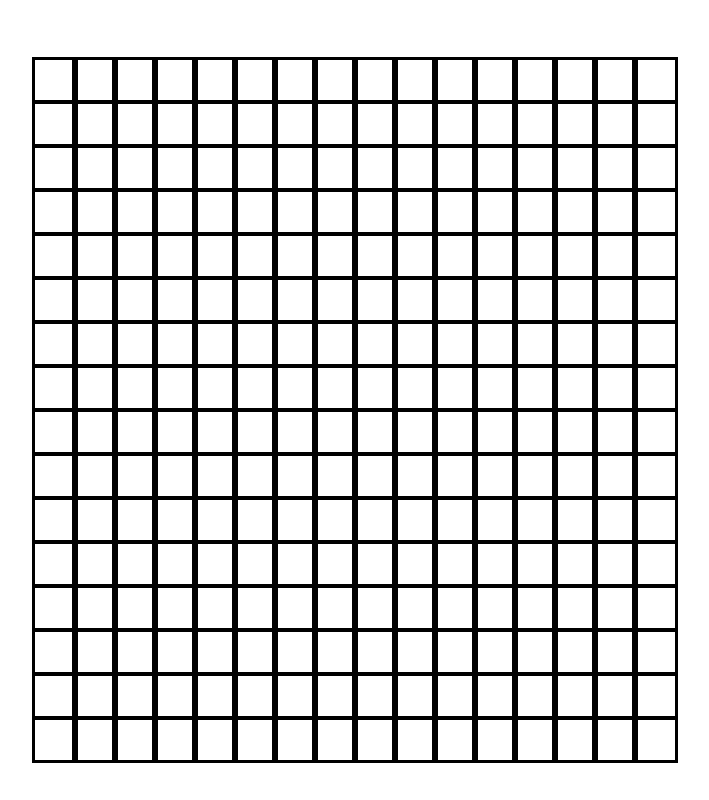
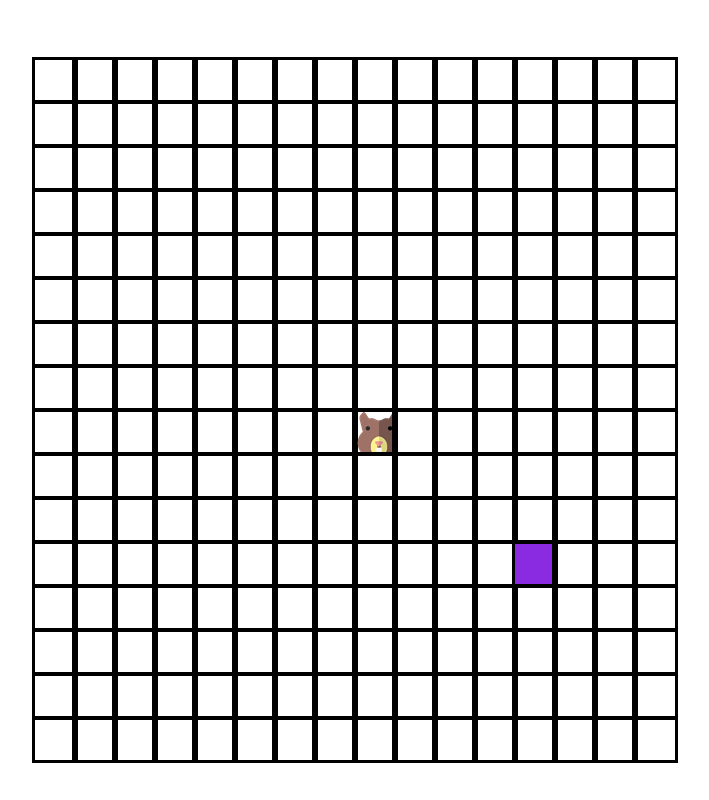
Before and after one commit to JanetGM/snake-challenge, a React (Create React App) app: page / in a window 1280 px wide. Shown: the whole page, without its empty margins (285-994 px from the left). Built offline with nearby package versions, Linux system fonts and the light colour scheme.

Commit message:
create a snake

```diff
--- a/src/App.css
+++ b/src/App.css
@@ -54,6 +54,17 @@ body{
   outline: 3px solid black;
   display: inline-block;
 }
+.acorn{
+  background-image: url('img/food.png');
+
+}
+.head{
+ background-image: url('img/zoo.png');
+}
+.bodyChipmunk{
+  background-color: blueviolet;
+}
+
 
 @keyframes App-logo-spin {
   from {
--- a/src/components/Playspace.js
+++ b/src/components/Playspace.js
@@ -7,7 +7,9 @@ class Playspace extends React.Component {
     constructor(){
     super();
     const grid = [];
+
     //create grid
+
     for(let row=0;row<16;row++){
         const colRow=[];
         for(let col=0;col<16;col++){
@@ -18,19 +20,76 @@ class Playspace extends React.Component {
         grid.push(colRow);
     }
 
+    //creando estado
+
     this.state ={
         grid,
+        acorn:{
+            row:Math.floor(Math.random()*16),
+            col:Math.floor(Math.random()*16),
+        },
+        chipmunk:{
+          chipmunkHead:{
+            row:8,
+            col:8
+          },
+          chipmunkBody:[0,1],
+
+        }
     }
+}
+
+
+    //creando el cuerpo de la chipmunk
+
+    showChipmunkHead = (cell) => {
+        const {chipmunk}=this.state;
+        return(chipmunk.chipmunkHead.row === cell.row && chipmunk.chipmunkHead.col === cell.col );
+      }
+
+    showChipmunkBody = (cell) =>{
+        const {chipmunk}=this.state;
+        return chipmunk.chipmunkBody.find(isbody=>isbody.row === cell.row && isbody.col === cell.col );
+    }
+
+    //mostrar bellota
+
+    showAcorn = (cell) =>{
+      const {acorn}=this.state;
+      return (acorn.row === cell.row && acorn.col === cell.col);
+    }
+
+    getRandomAcorn = () =>{
+        const {chipmunk}=this.state;
+        const newAcorn = {
+            row: Math.floor(Math.random() * 15),
+            col: Math.floor(Math.random() * 15),
+        }
+        if (this.showChipmunkBody(newAcorn) || (
+            chipmunk.chipmunkHead.row === newAcorn.row
+            && chipmunk.chipmunkHead.col === newAcorn.col)) {
+            return this.getRandomAcorn();
+          } else {
+            return newAcorn;
+          }
+
     }
 
     render(){
-        const {grid}=this.state
+        const {grid,chipmunk}=this.state
         return(
             <div className="grid" >
               {
                   grid.map((row,i)=>
-                  row.map(celda=>(
-                      <div className="cell"></div>
+                  row.map(cell => (
+                      <div key={`${cell.row} ${cell.col}`}className={`cell
+                       ${
+                           this.showChipmunkHead(cell)
+                        ? 'head': this.showAcorn(cell)
+                        ? 'bodyChipmunk':this.showChipmunkBody(cell)
+                        ? 'bodyChipmunk':''
+                        }`
+                    } ></div>
                   ))
                   )
               }
```
Also changed, not shown: src/img/food.png (added), src/img/zoo.png (added).
